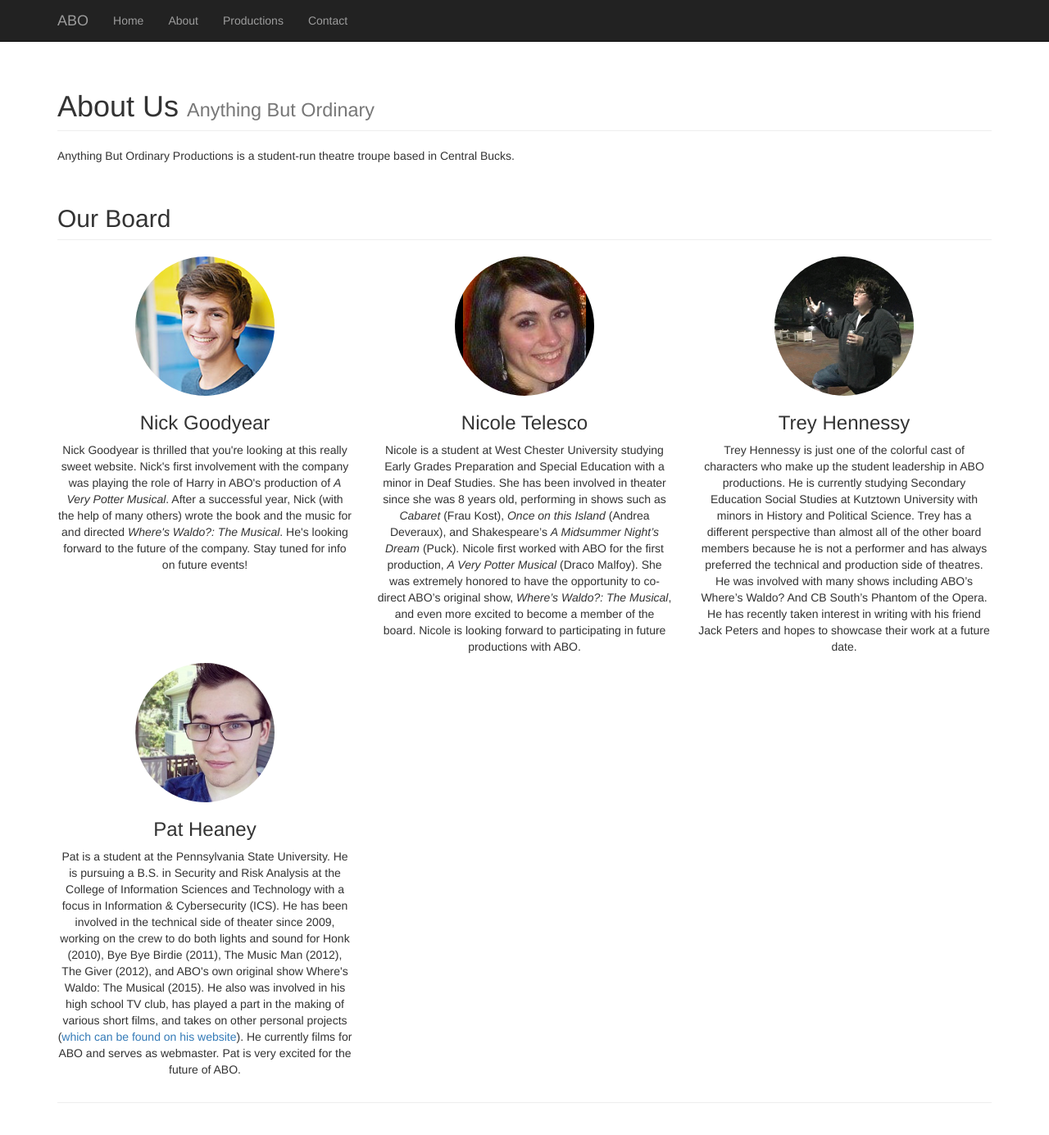
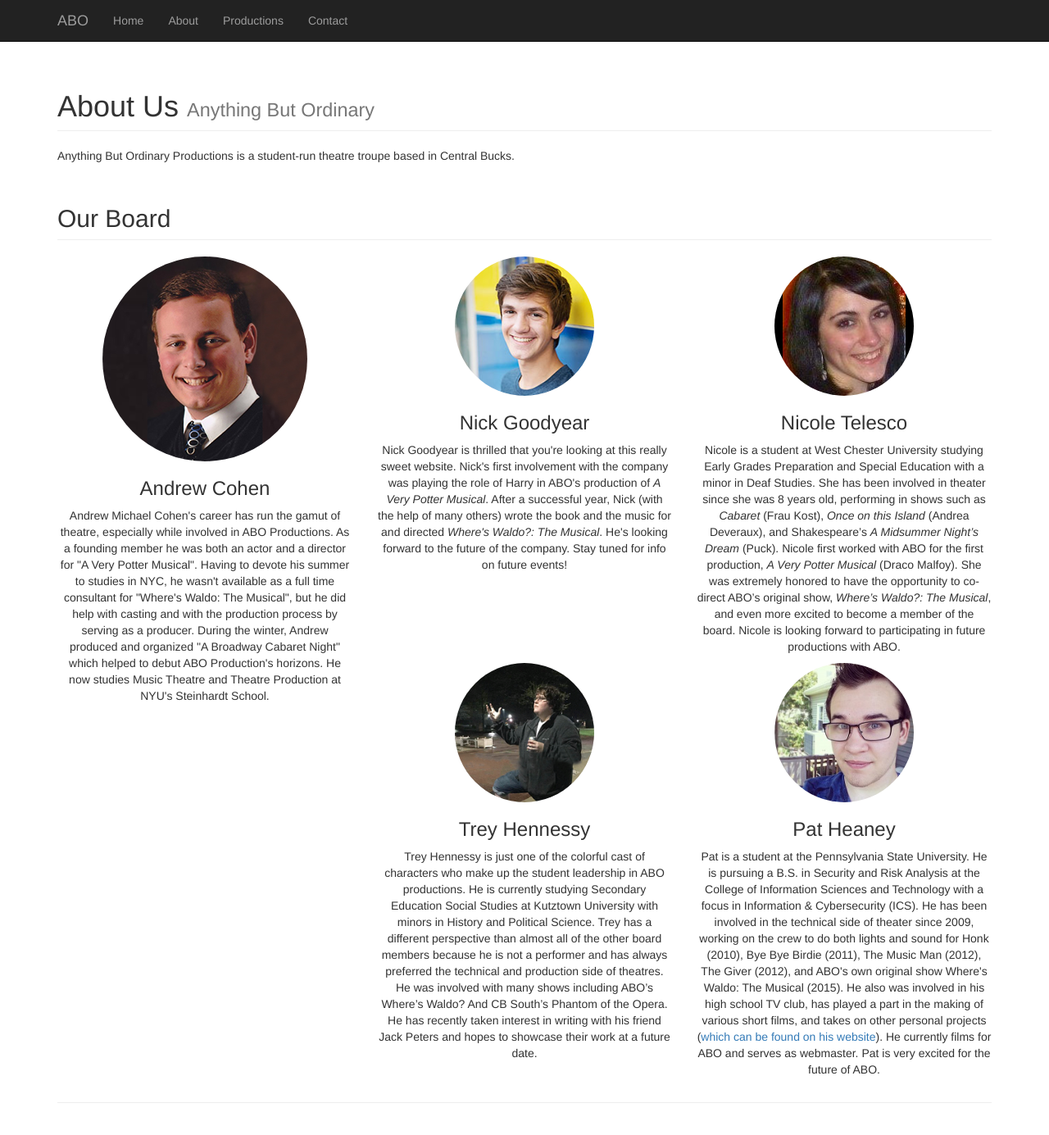
Before and after one commit to ABOProductions/aboproductions.github.io, a Jekyll site: the page about.html, which Jekyll copies as it is, in a window 1280 px wide and 1400 px high. Shown: the top 1385 px of the window at 82% size. Built offline with Jekyll 4.4.1, drawn with Linux system fonts in a browser that asks for light colours; nearby versions of some CDN libraries; library files that are not in the unit come from our copies.

Commit message:
Added AC

```diff
--- a/about.html
+++ b/about.html
@@ -42,6 +42,15 @@
         <script src="https://oss.maxcdn.com/libs/html5shiv/3.7.0/html5shiv.js"></script>
         <script src="https://oss.maxcdn.com/libs/respond.js/1.4.2/respond.min.js"></script>
     <![endif]-->
+
+	<style>
+		.biopicture {
+			width: 170px;
+			height: 170px;
+		}
+
+	</style>
+
 
 </head>
 
@@ -99,13 +108,13 @@
         <div class="row">
             <div class="col-lg-12">
                 <h2 class="page-header">Our Board</h2>
-            </div><!--
+            </div><!---->
             <div class="col-lg-4 col-sm-6 text-center">
-                <img class="img-circle img-responsive img-center" src="http://placehold.it/200x200" alt="">
+                <img class="img-circle img-responsive img-center" src="/img/board/AndrewCohen_sq.jpg" alt="Andrew Cohen">
                 <h3>Andrew Cohen
                 </h3>
-                <p></p>
-            </div> -->
+                <p>Andrew Michael Cohen's career has run the gamut of theatre, especially while involved in ABO Productions. As a founding member he was both an actor and a director for "A Very Potter Musical". Having to devote his summer to studies in NYC, he wasn't available as a full time consultant for "Where's Waldo: The Musical", but he did help with casting and with the production process by serving as a producer. During the winter, Andrew produced and organized "A Broadway Cabaret Night" which helped to debut ABO Production's horizons. He now studies Music Theatre and Theatre Production at NYU's Steinhardt School.</p>
+            </div> <!---->
 			<!--
             <div class="col-lg-4 col-sm-6 text-center">
                 <img class="img-circle img-responsive img-center" src="http://placehold.it/200x200" alt="">
@@ -114,7 +123,7 @@
                 <p></p>
             </div> -->
             <div class="col-lg-4 col-sm-6 text-center">
-                <img class="img-circle img-responsive img-center" src="/img/board/NickGoodyear_sq.jpg" width="170px" height="170px" alt="Nick Goodyear">
+                <img class="img-circle img-responsive img-center biopicture" src="/img/board/NickGoodyear_sq.jpg" alt="Nick Goodyear">
                 <h3>Nick Goodyear
                 </h3>
                 <p>Nick Goodyear is thrilled that you're looking at this really sweet website. Nick's first involvement with the company was playing the role of Harry in ABO's production of <i>A Very Potter Musical</i>. After a successful year, Nick (with the help of many others) wrote the book and the music for and directed <i>Where's Waldo?: The Musical</i>. He's looking forward to the future of the company. Stay tuned for info on future events!</p>
@@ -148,7 +157,7 @@
                 <p></p>
             </div> -->
 			<div class="col-lg-4 col-sm-6 text-center">
-                <img class="img-circle img-responsive img-center" src="/img/board/NicoleTelesco_sq.jpg" width="170px" height="170px" alt="Nicole Telesco">
+                <img class="img-circle img-responsive img-center biopicture" src="/img/board/NicoleTelesco_sq.jpg" alt="Nicole Telesco">
                 <h3>Nicole Telesco
                 </h3>
                 <p>Nicole is a student at West Chester University studying Early Grades Preparation and Special Education with a minor in Deaf Studies. She has been involved in theater since she was 8 years old, performing in shows such as <i>Cabaret</i> (Frau Kost), <i>Once on this Island</i> (Andrea Deveraux), and Shakespeare’s <i>A Midsummer Night’s Dream</i> (Puck). Nicole first worked with ABO for the first production, <i>A Very Potter Musical</i> (Draco Malfoy). She was extremely honored to have the opportunity to co-direct ABO’s original show, <i>Where’s Waldo?: The Musical</i>, and even more excited to become a member of the board. Nicole is looking forward to participating in future productions with ABO.</p>
@@ -162,14 +171,14 @@
             </div> -->
 
 			<div class="col-lg-4 col-sm-6 text-center">
-                <img class="img-circle img-responsive img-center" src="/img/board/TreyHennessy_sq.png" width="170px" height="170px" alt="Trey Hennessy">
+                <img class="img-circle img-responsive img-center biopicture" src="/img/board/TreyHennessy_sq.png" alt="Trey Hennessy">
                 <h3>Trey Hennessy
                 </h3>
                 <p>Trey Hennessy is just one of the colorful cast of characters who make up the student leadership in ABO productions. He is currently studying Secondary Education Social Studies at Kutztown University with minors in History and Political Science. Trey has a different perspective than almost all of the other board members because he is not a performer and has always preferred the technical and production side of theatres. He was involved with many shows including ABO’s Where’s Waldo? And CB South’s Phantom of the Opera. He has recently taken interest in writing with his friend Jack Peters and hopes to showcase their work at a future date.</p>
             </div>
 
 			<div class="col-lg-4 col-sm-6 text-center">
-                <img class="img-circle img-responsive img-center" src="/img/board/PatHeaney_sq.jpg" width="170px" height="170px" alt="Pat Heaney">
+                <img class="img-circle img-responsive img-center biopicture" src="/img/board/PatHeaney_sq.jpg" alt="Pat Heaney">
                 <h3>Pat Heaney
                 </h3>
                 <p>Pat is a student at the Pennsylvania State University. He is pursuing a B.S. in Security and Risk Analysis at the College of Information Sciences and Technology with a focus in Information & Cybersecurity (ICS).  He has been involved in the technical side of theater since 2009, working on the crew to do both lights and sound for Honk (2010), Bye Bye Birdie (2011), The Music Man (2012), The Giver (2012), and ABO's own original show Where's Waldo: The Musical (2015).  He also was involved in his high school TV club, has played a part in the making of various short films, and takes on other personal projects (<a href="http://www.patheaney.com">which can be found on his website</a>).  He currently films for ABO and serves as webmaster.  Pat is very excited for the future of ABO.  </p>
```
Also changed, not shown: img/board/AndrewCohen.jpg (added), img/board/AndrewCohen_sq - Copy.jpg (added), img/board/AndrewCohen_sq.jpg (added).
